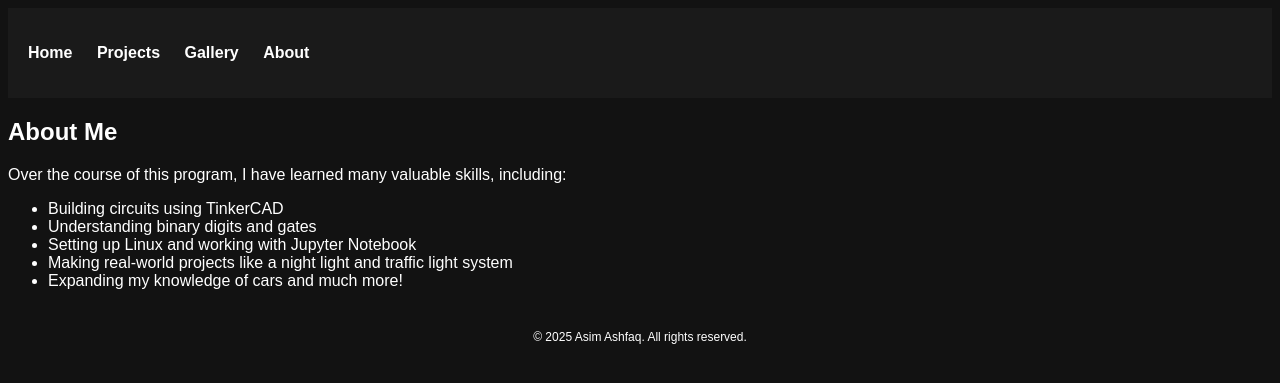
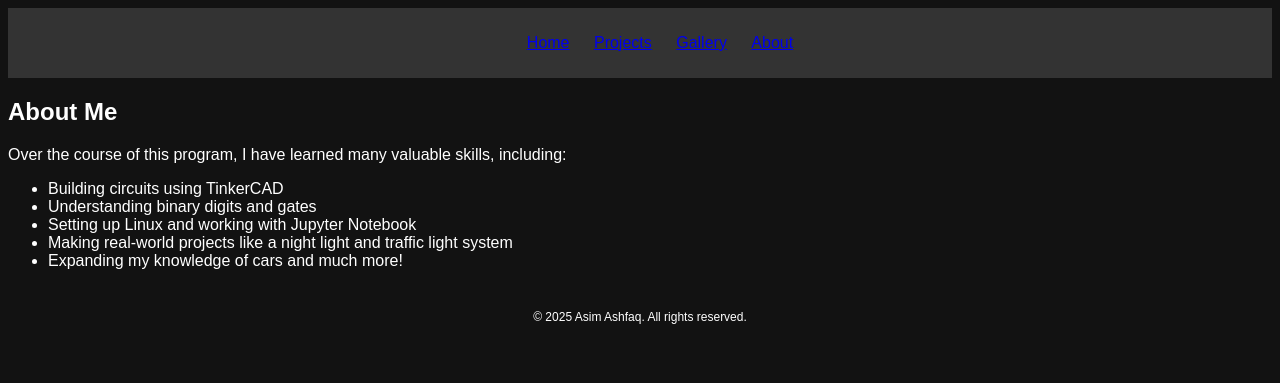
Before and after one commit to Asim-A-dev/Asim.github.io, a Jekyll site: the page about.html, which Jekyll copies as it is, in a window 1280 px wide. Shown: the top 383 px of the page. Built offline with Jekyll 4.4.1, drawn with Linux system fonts in a browser that asks for light colours.

Commit message:
Update style.css

```diff
--- a/assets/css/style.css
+++ b/assets/css/style.css
@@ -1,40 +1,28 @@
-/* Basic Dark Mode Style */
 body {
   background-color: #121212;
   color: white;
-  font-family: 'Arial', sans-serif;
+  font-family: Arial, sans-serif;
 }
 
 header {
-  background-color: #1a1a1a;
+  background-color: #333;
   padding: 10px;
+  text-align: center;
 }
 
 nav ul {
-  list-style: none;
-  padding: 0;
+  list-style-type: none;
 }
 
 nav li {
-  display: inline-block;
+  display: inline;
   margin: 10px;
 }
 
-nav a {
-  text-decoration: none;
-  color: white;
-  font-weight: bold;
-}
-
-nav .dropdown {
-  display: none;
-  position: absolute;
-  background-color: #1a1a1a;
-  border: 1px solid #333;
-}
-
-nav li:hover .dropdown {
-  display: block;
+footer {
+  text-align: center;
+  margin-top: 40px;
+  font-size: 12px;
 }
 
 .gallery {
@@ -50,8 +38,6 @@ nav li:hover .dropdown {
   border: 2px solid #444;
 }
 
-footer {
-  text-align: center;
-  margin-top: 40px;
-  font-size: 12px;
+video {
+  margin-top: 20px;
 }
```
